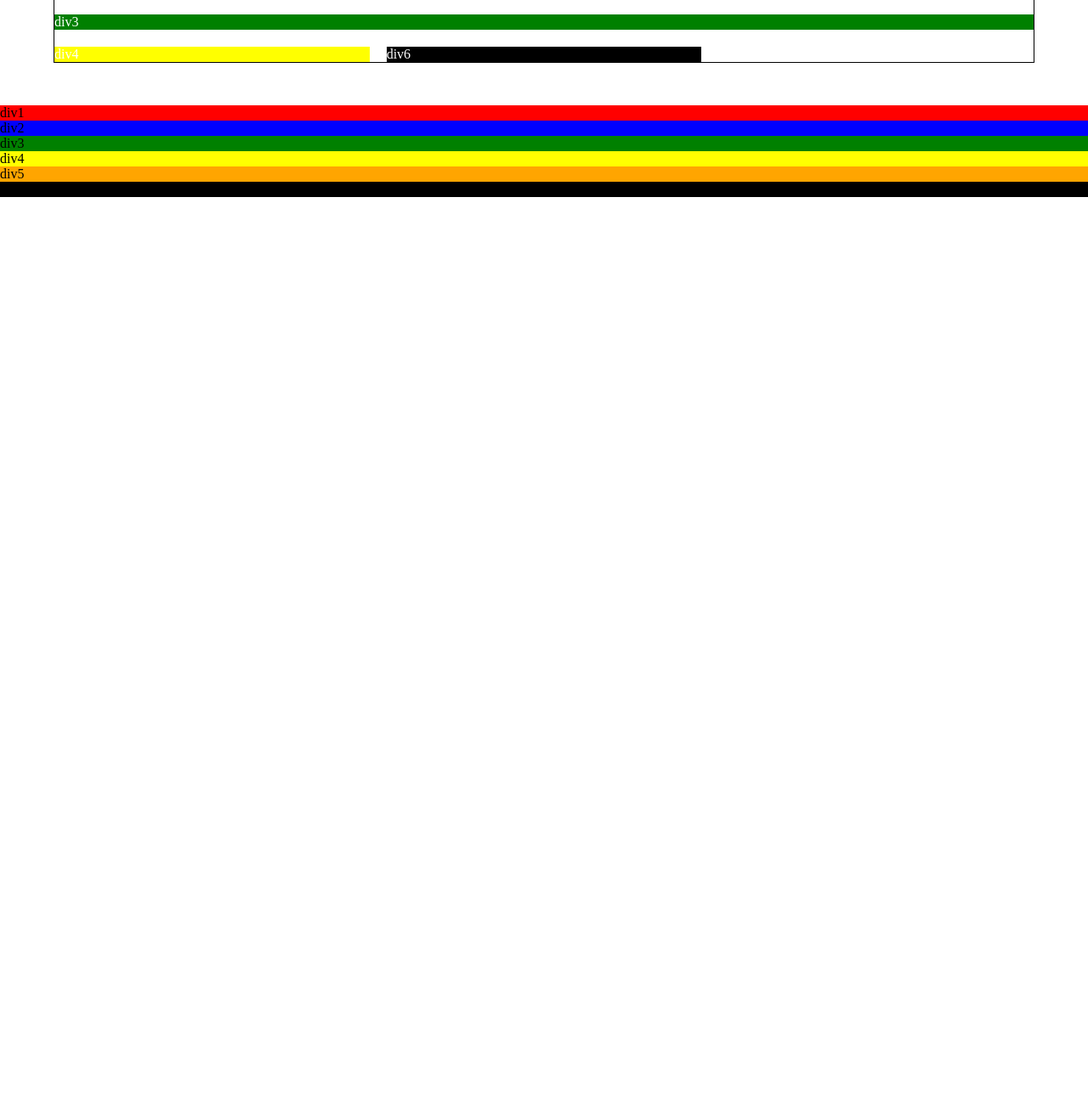
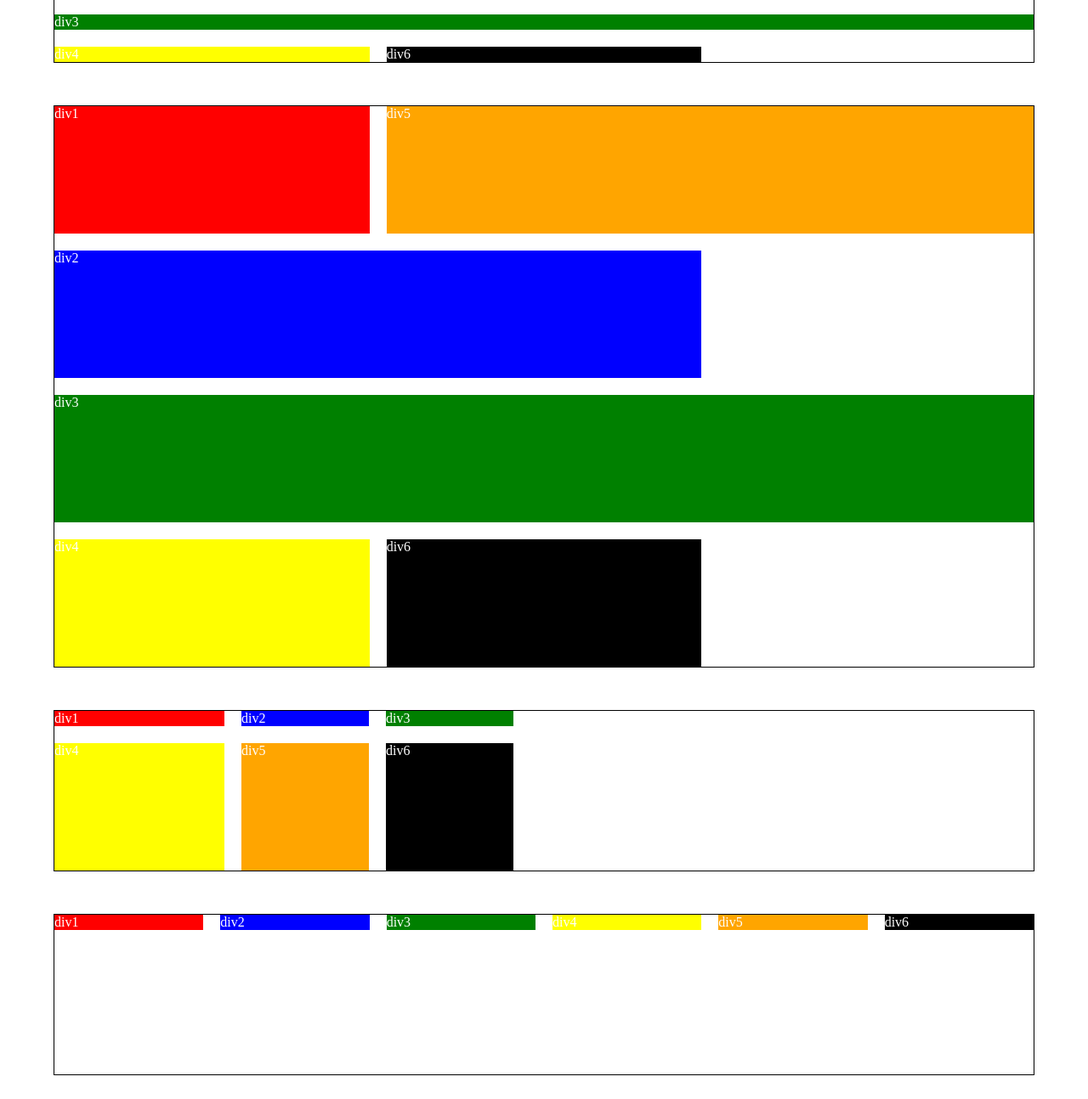
Before and after one commit to roman-ojha/css, a plain HTML site: page Tutorial/01_CSS_Grid/index.html in a window 1280 px wide. Shown: the part 726-2020 px from the top of the page at 85% size. Before the commit the page ends 958 px from the top, so only its background shows below. Drawn offline with Linux system fonts and the light colour scheme.

Commit message:
now learned some usefull property related to css grid

```diff
--- a/Tutorial/01_CSS_Grid/index.html
+++ b/Tutorial/01_CSS_Grid/index.html
@@ -34,5 +34,23 @@
       <div class="div5">div5</div>
       <div class="div6">div6</div>
     </main>
+
+    <main class="main4">
+      <div class="div1">div1</div>
+      <div class="div2">div2</div>
+      <div class="div3">div3</div>
+      <div class="div4">div4</div>
+      <div class="div5">div5</div>
+      <div class="div6">div6</div>
+    </main>
+
+    <main class="main5">
+      <div class="div1">div1</div>
+      <div class="div2">div2</div>
+      <div class="div3">div3</div>
+      <div class="div4">div4</div>
+      <div class="div5">div5</div>
+      <div class="div6">div6</div>
+    </main>
   </body>
 </html>
--- a/Tutorial/01_CSS_Grid/style.css
+++ b/Tutorial/01_CSS_Grid/style.css
@@ -99,3 +99,126 @@
 .main2 .div6 {
   background: black;
 }
+
+.main3 {
+  width: 90%;
+  margin: 50px auto;
+  border: 1px solid black;
+  color: white;
+  display: grid;
+  grid-template-columns: repeat(3, 1fr);
+  grid-template-rows: repeat(2, 150px);
+  row-gap: 20px;
+  column-gap: 20px;
+  gap: 20px;
+  /* if we have not define the value for the curtain element then they are called as the implicit grid */
+  /* if we have define the value for the curtain element then they are called as the explicit grid */
+  grid-auto-rows: 150px;
+  /* so for all the row that comes after defined value rows we can auto them by giving certain values */
+
+  /* if we want to align these element then we can use: */
+  align-items: stretch;
+  /* element will align with respect the grid lines */
+
+  /* to justify items with respect to grid lines */
+  justify-items: stretch;
+}
+
+.main3 .div1 {
+  background: red;
+}
+.main3 .div2 {
+  background: blue;
+  grid-column-start: 1;
+  grid-column-end: 3;
+}
+.main3 .div3 {
+  background: green;
+  grid-column: 1/-1;
+}
+.main3 .div4 {
+  background: yellow;
+}
+.main3 .div5 {
+  background: orange;
+  grid-row-start: 1;
+  grid-row-end: 2;
+  grid-column: 2/4;
+}
+.main4 .div6 {
+  background: black;
+}
+
+.main4 {
+  width: 90%;
+  margin: 50px auto;
+  border: 1px solid black;
+  color: white;
+  display: grid;
+  grid-template-columns: min-content repeat(2, 1fr);
+  /* min-content will take minimum amount of size which is needed for there child content*/
+  grid-template-rows: max-content repeat(1, 150px);
+  /* max-content will take maximum amount of size which is needed for there child content  */
+  grid-template-columns: minmax(150px, 200px) repeat(2, 150px);
+  /* if we want to specify how much minimum space that element should take and how much maximum content that element should take we can use 'minmax(<minimum>,<maximum>)' */
+  row-gap: 20px;
+  column-gap: 20px;
+  gap: 20px;
+  grid-auto-rows: 150px;
+  /* if you want to restrict some element to have certain width and height then: */
+}
+
+.main4 .div1 {
+  background: red;
+}
+.main4 .div2 {
+  background: blue;
+}
+.main4 .div3 {
+  background: green;
+}
+.main4 .div4 {
+  background: yellow;
+}
+.main4 .div5 {
+}
+.main4 .div6 {
+  background: black;
+}
+
+.main5 {
+  width: 90%;
+  margin: 50px auto;
+  border: 1px solid black;
+  color: white;
+  display: grid;
+  grid-template-rows: max-content repeat(1, 150px);
+  /* Responsive Layout */
+  grid-template-columns: repeat(auto-fill, minmax(150px, 250px));
+  /* so here we are making column auto fill according to size of this parent element */
+  /* and at least the minimum width need to be up to:150px and maximum width need to be up to:250px */
+  grid-template-columns: repeat(auto-fit, minmax(150px, 1fr));
+  /* auto-fit will get all the size available to the parent element */
+  row-gap: 20px;
+  column-gap: 20px;
+  gap: 20px;
+  grid-auto-rows: 150px;
+}
+
+.main5 .div1 {
+  background: red;
+}
+.main5 .div2 {
+  background: blue;
+}
+.main5 .div3 {
+  background: green;
+}
+.main5 .div4 {
+  background: yellow;
+}
+.main5 .div5 {
+}
+.main5 .div6 {
+  background: black;
+}
```
